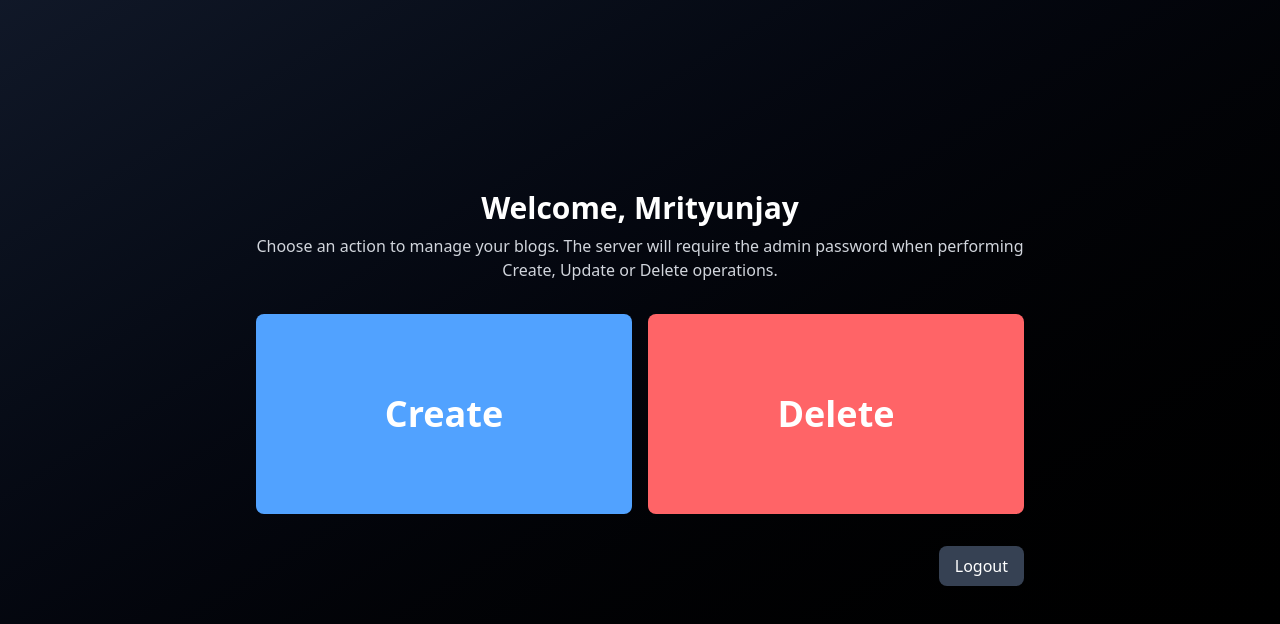
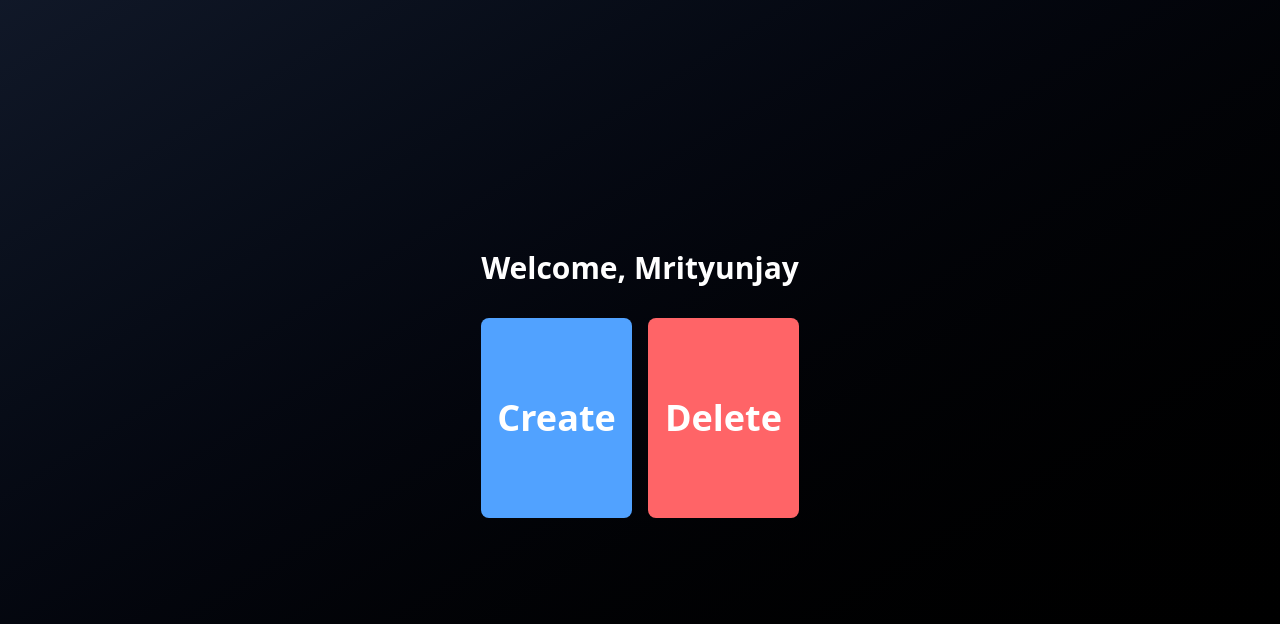
Before and after one commit to mrityunjay-jha117/portfolio, a React (Vite) app in the folder frontend/: page /real_admin in a window 1280 px wide. Shown: the top 624 px of the page. Built offline with nearby package versions, Linux system fonts and the light colour scheme.

Commit message:
patch fix

```diff
--- a/frontend/src/creator_page/authorised.tsx
+++ b/frontend/src/creator_page/authorised.tsx
@@ -6,10 +6,6 @@ export default function Authorised_Creator() {
       <div className="max-w-3xl mx-auto">
         <div className="text-center mb-8">
           <h1 className="text-3xl font-bold">Welcome, Mrityunjay</h1>
-          <p className="text-gray-300 mt-2">
-            Choose an action to manage your blogs. The server will require the
-            admin password when performing Create, Update or Delete operations.
-          </p>
         </div>
         <div className="flex flex-col h-50 text-4xl font-extrabold sm:flex-row gap-4 mb-8">
           <button
@@ -26,17 +22,7 @@ export default function Authorised_Creator() {
             Delete
           </button>
         </div>
-        <div className="flex justify-end mb-6">
-          <button
-            onClick={() => {
-              sessionStorage.removeItem("admin_password");
-              navigate("/admin");
-            }}
-            className="px-4 py-2 bg-gray-700 rounded-lg"
-          >
-            Logout
-          </button>
-        </div>
+
       </div>
     </div>
   );
```
